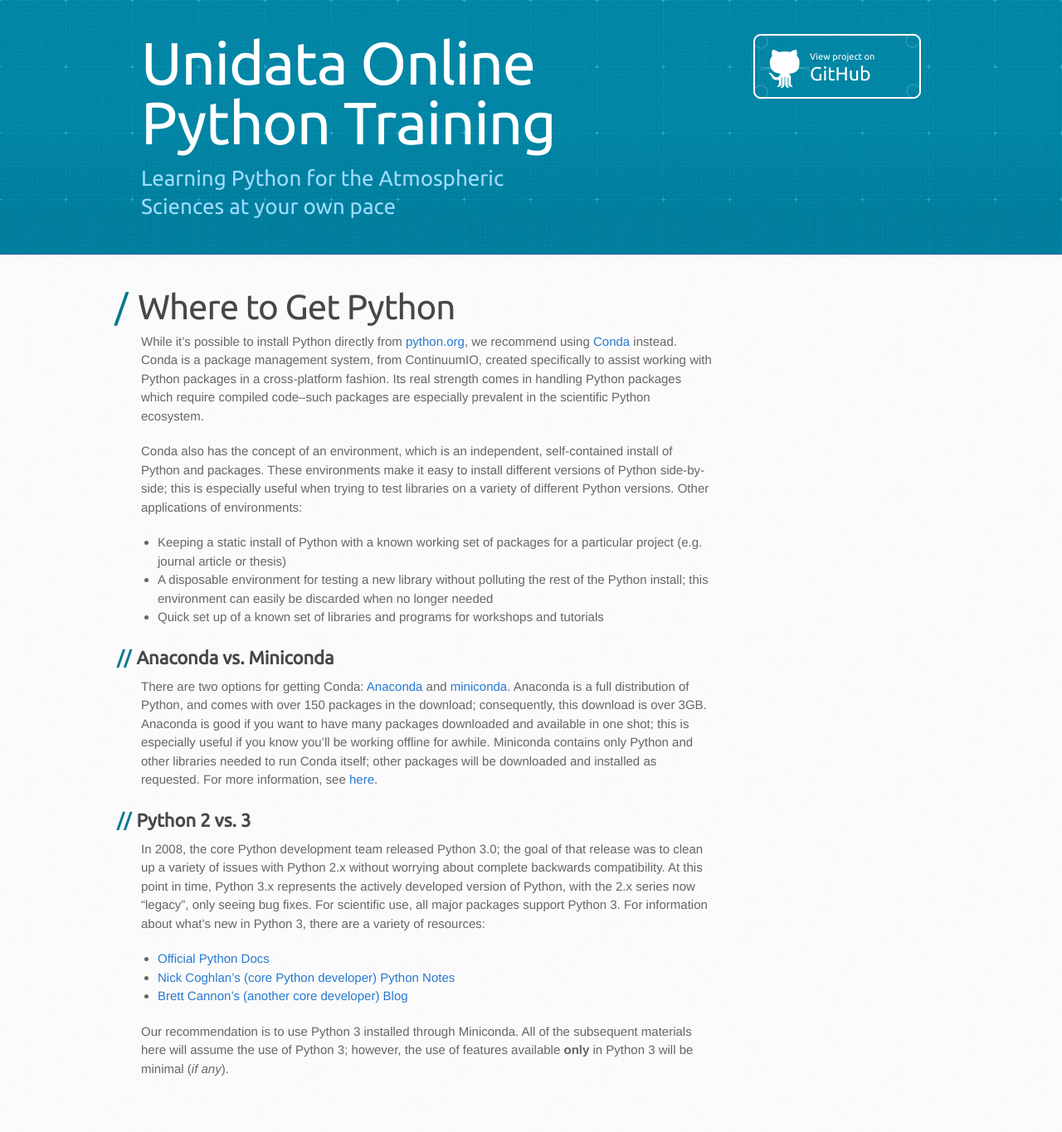
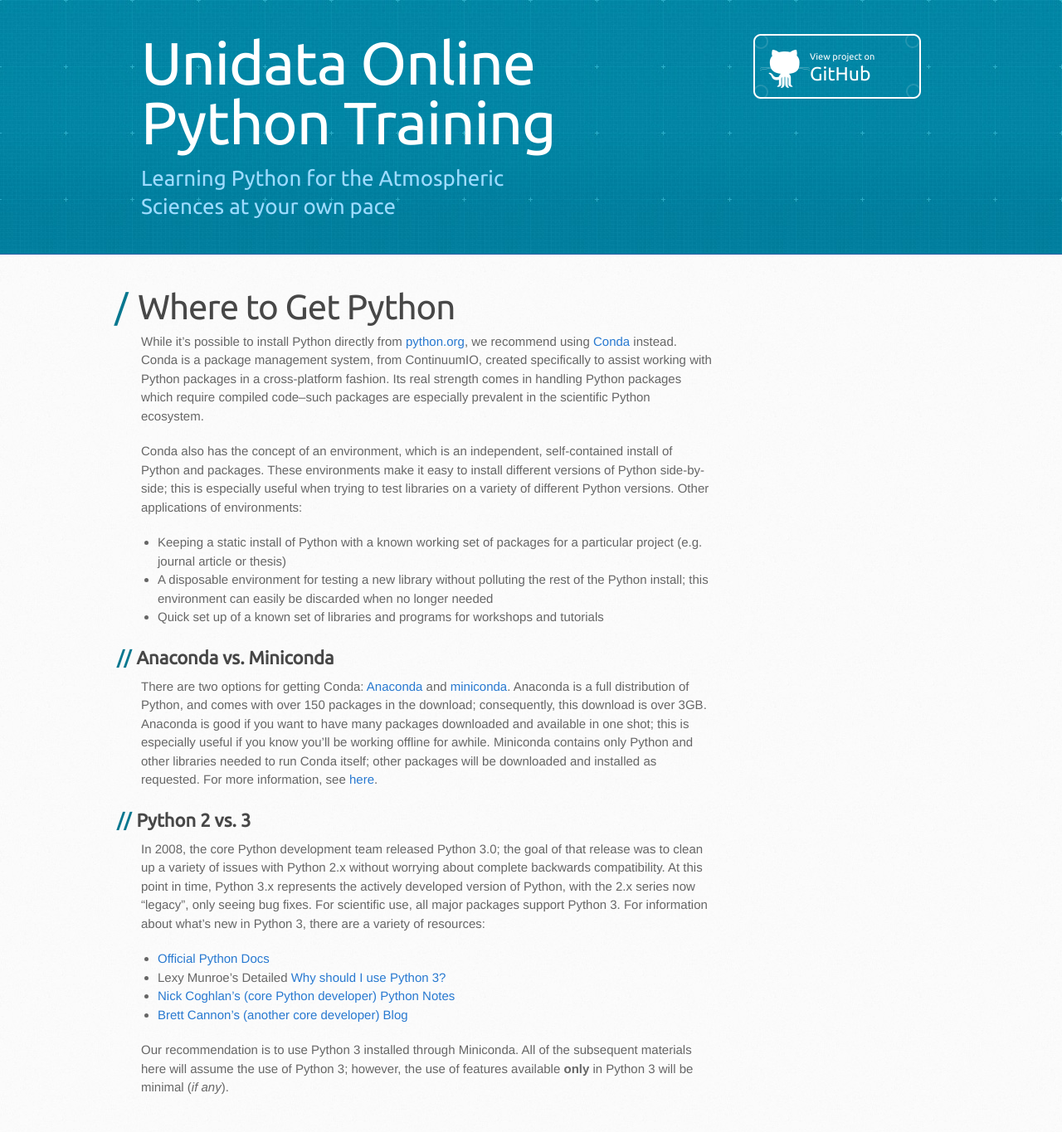
Before and after one commit to Unidata/online-python-training, a Jekyll site: the page built from choosing.md, in a window 1280 px wide. Shown: the whole page at 83% size. Built offline with Jekyll 4.4.1, drawn with Linux system fonts in a browser that asks for light colours; some web fonts are replaced; before the commit the page ends 1343 px from its top, so only the background shows below that.

Commit message:
ENH: Add a link to another Python 3 write up

```diff
--- a/choosing.md
+++ b/choosing.md
@@ -43,6 +43,7 @@
 resources:
 
 - [Official Python Docs](https://docs.python.org/3/whatsnew/)
+- Lexy Munroe's Detailed [Why should I use Python 3?](https://eev.ee/blog/2016/07/31/python-faq-why-should-i-use-python-3/)
 - [Nick Coghlan's (core Python developer) Python Notes](http://python-notes.curiousefficiency.org/en/latest/python3/index.html)
 - [Brett Cannon's (another core developer) Blog](http://www.snarky.ca/why-python-3-exists)
 
```
